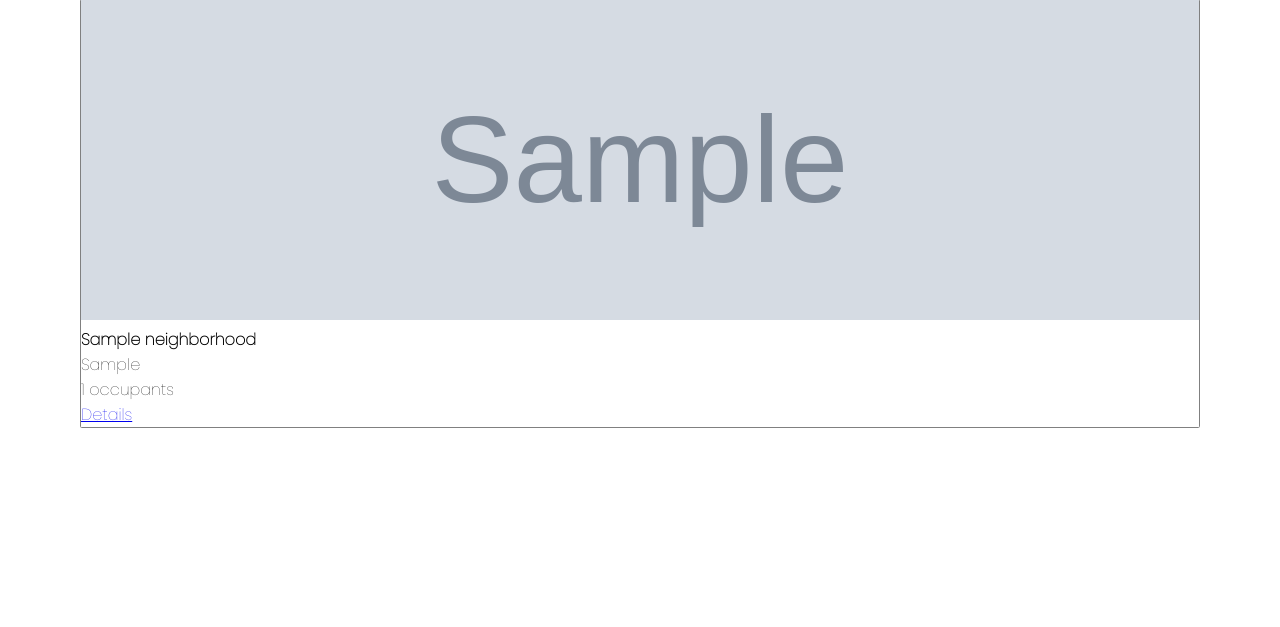
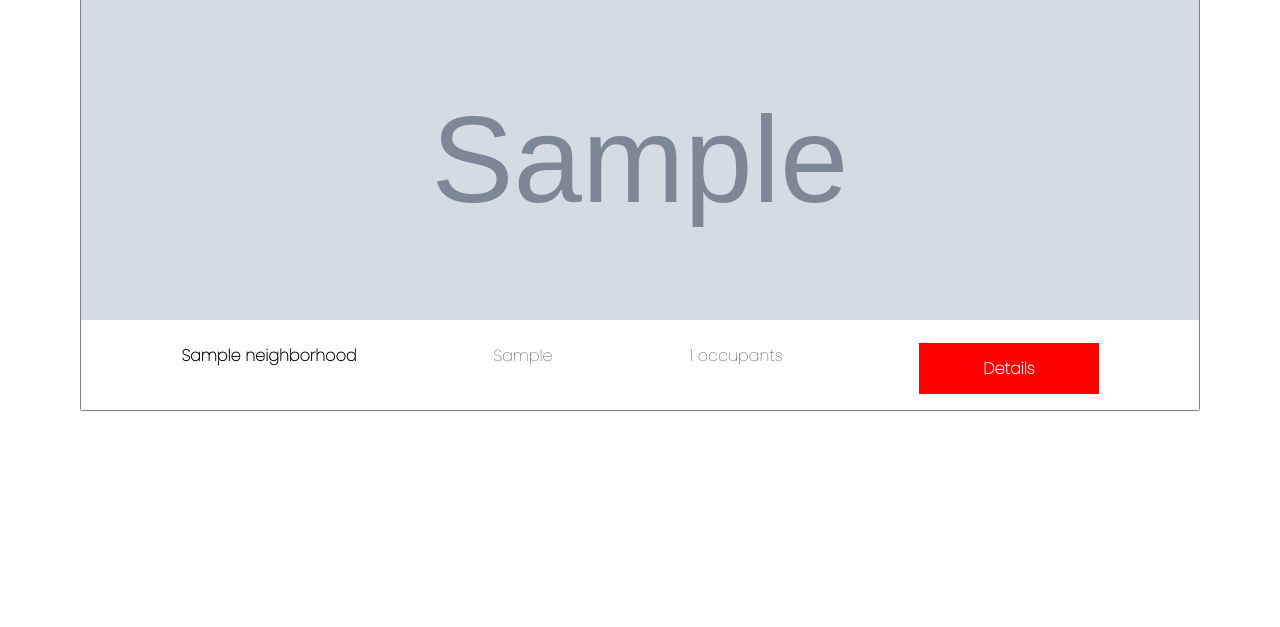
Before and after one commit to Manasseh-Kinyua/HOODSTATUS, a Django app: page /hoods/ in a window 1280 px wide. Shown: the part 202-829 px from the top of the page. Run offline with Django 4.2, Linux system fonts and the light colour scheme; tables that the repository leaves empty hold one stand-in row (values such as "Sample post"); grey boxes marked "Sample" are stand-in pictures; some libraries are stand-ins or nearby versions; some web fonts are replaced.

Commit message:
cphange styling for the details button

```diff
--- a/hood/static/css/hood.css
+++ b/hood/static/css/hood.css
@@ -111,6 +111,13 @@ nav ul a {
     border-radius: 0.1rem;
 }
 
+.card-text {
+    display: flex;
+    flex-wrap: wrap;
+    justify-content: space-around;
+    padding: 1rem 2rem;
+}
+
 .details-container {
     width: 90%;
     margin: auto;
@@ -135,6 +142,15 @@ nav ul a {
     width: 100%;
 }
 
+.post-container {
+    width: 60%;
+    margin: auto;
+}
+
+.post {
+    padding: 2rem;
+}
+
 
 @media screen and (max-width: 936px) {
     nav {
--- a/hood/templates/hood/hoods.html
+++ b/hood/templates/hood/hoods.html
@@ -12,11 +12,11 @@
             <div class="card-icon">
                 <img style="width: 100%; min-height: 20rem; max-height: 20rem;" src="{{hood.photo.url}}" alt="">
             </div>
-            <div card-text>
+            <div class="card-text">
                 <h4>{{ hood.name }}</h4>
                 <p>{{ hood.location }}</p>
                 <p>{{ hood.occupants }} occupants</p>
-                <a href="{% url 'hood' hood.id %}">Details</a>
+                <a style="background: red; color: white; padding: 0.8rem 4rem; font-weight: 900; text-decoration: none;" href="{% url 'hood' hood.id %}">Details</a>
             </div>
         </div>
         {% endfor %}
--- a/hood/views.py
+++ b/hood/views.py
@@ -65,8 +65,10 @@ def hoods(request):
 @login_required(login_url='/login')
 def hood(request, pk):
     hood = Neighborhood.objects.get(id=pk)
+    posts = Post.objects.all()
     context = {
-        "hood": hood
+        "hood": hood,
+        "posts": posts,
     }
     return render(request, 'hood/hood.html', context)
 
```
Also changed, not shown: hood/templates/hood/hood.html (+9 -0 lines).
